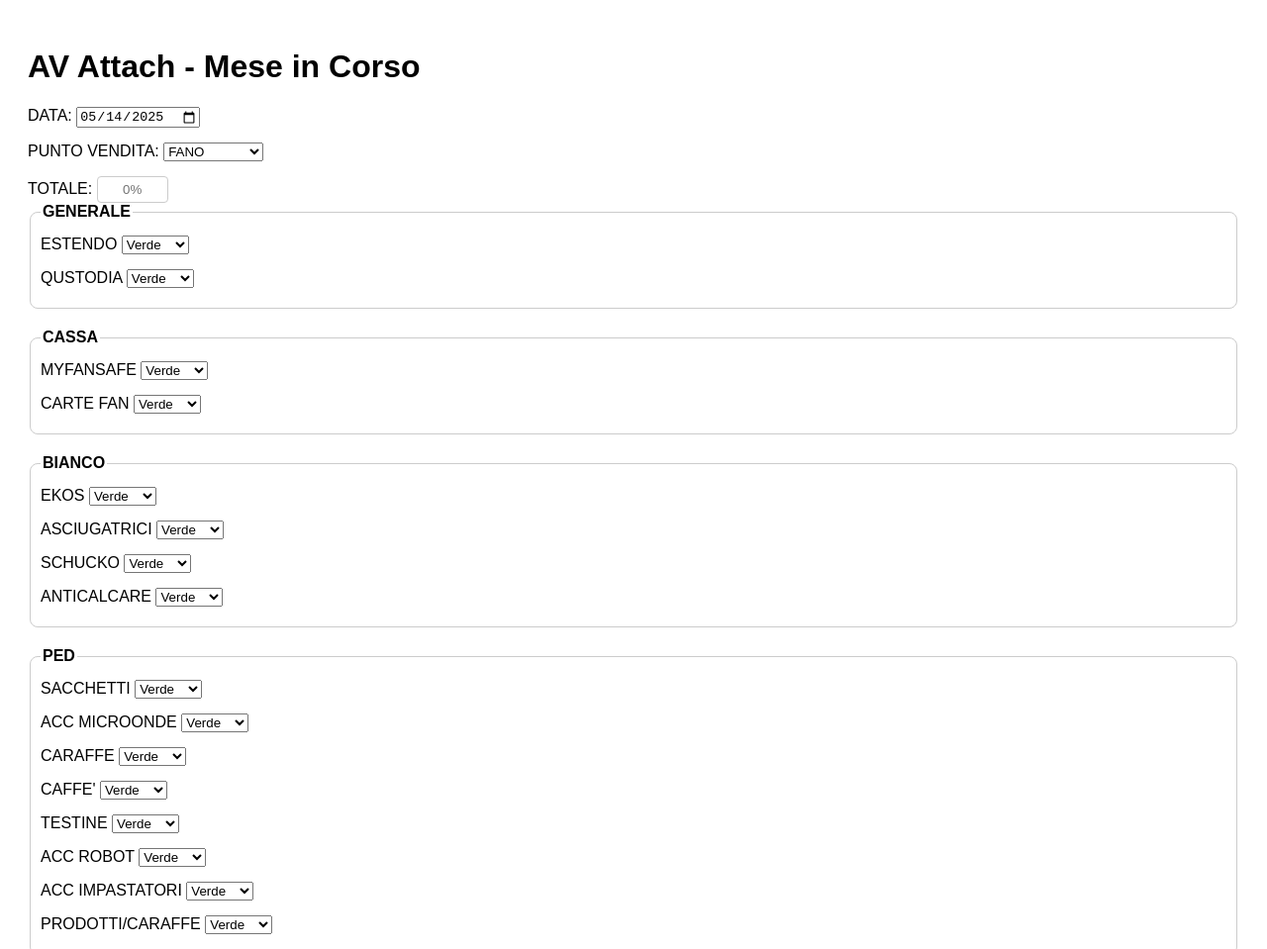
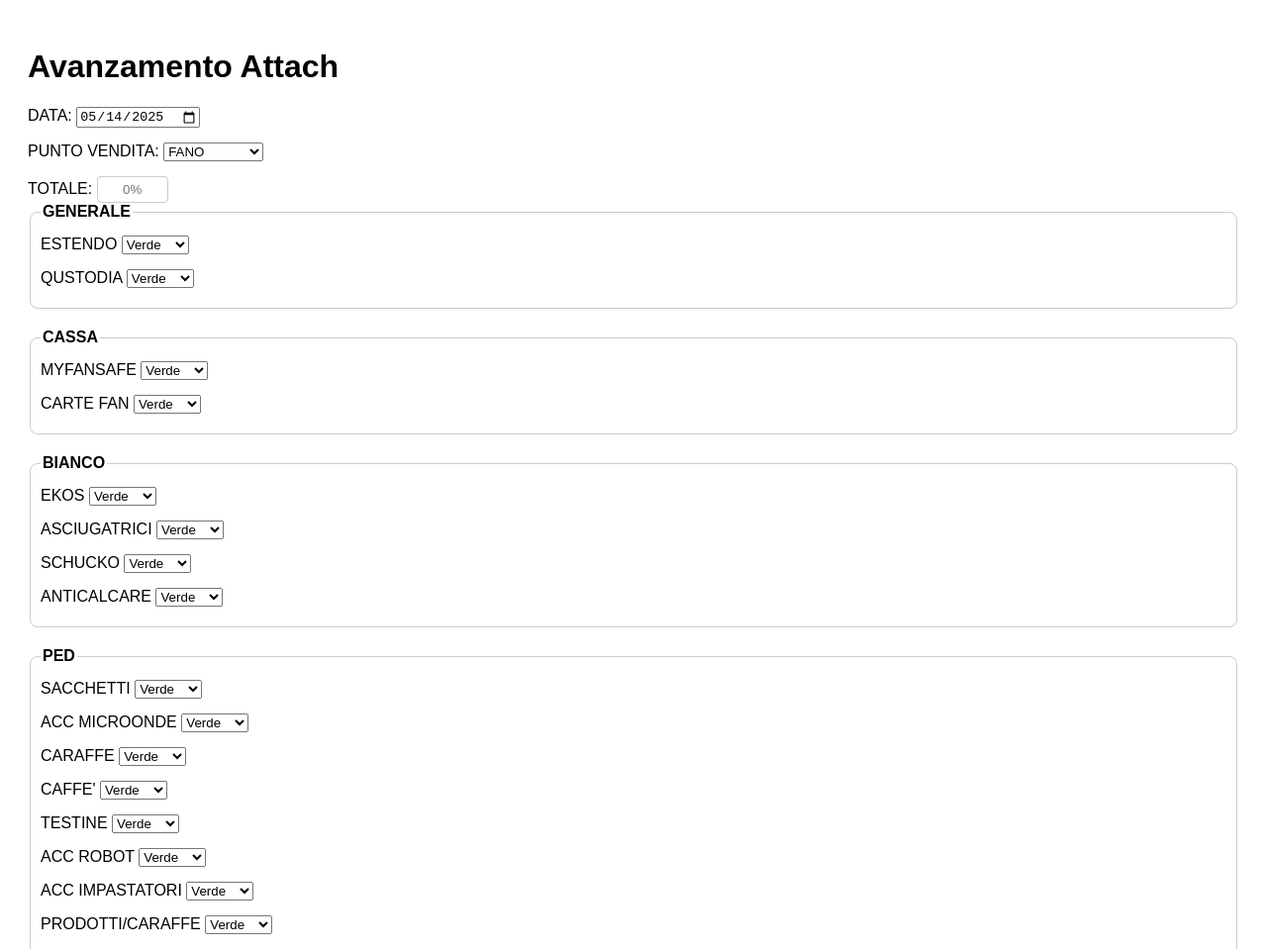
Before and after one commit to Supervisor72/Av_Attach-, a plain HTML site: page index.html in a window 1280 px wide. Shown: the top 959 px of the page at 99% size. Drawn offline with Linux system fonts and the light colour scheme.

Commit message:
Update index.html

```diff
--- a/index.html
+++ b/index.html
@@ -41,7 +41,7 @@
 </head>
 <body>
 
-  <h1>AV Attach - Mese in Corso</h1>
+  <h1>Avanzamento Attach </h1>
   <form id="colorForm">
 
     <label>DATA: <input type="date" id="data" value="2025-05-14"></label>
```
